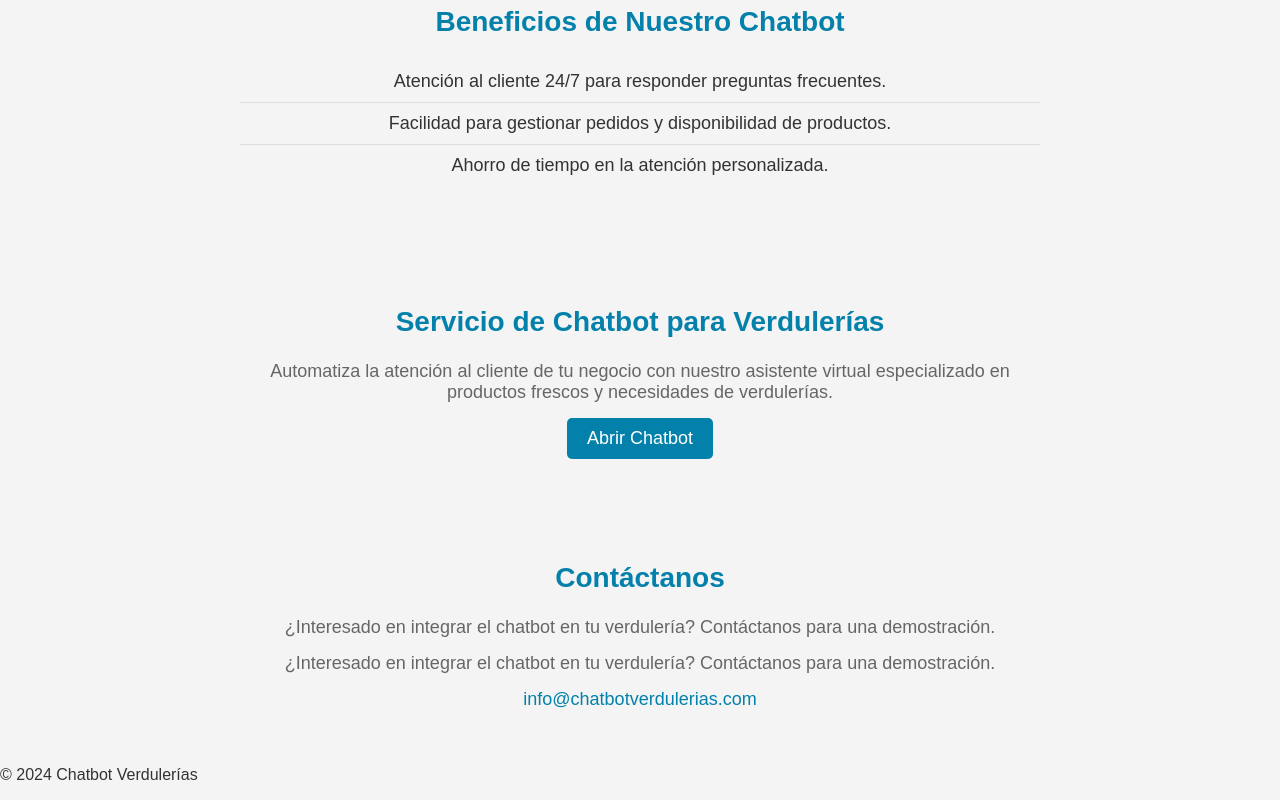
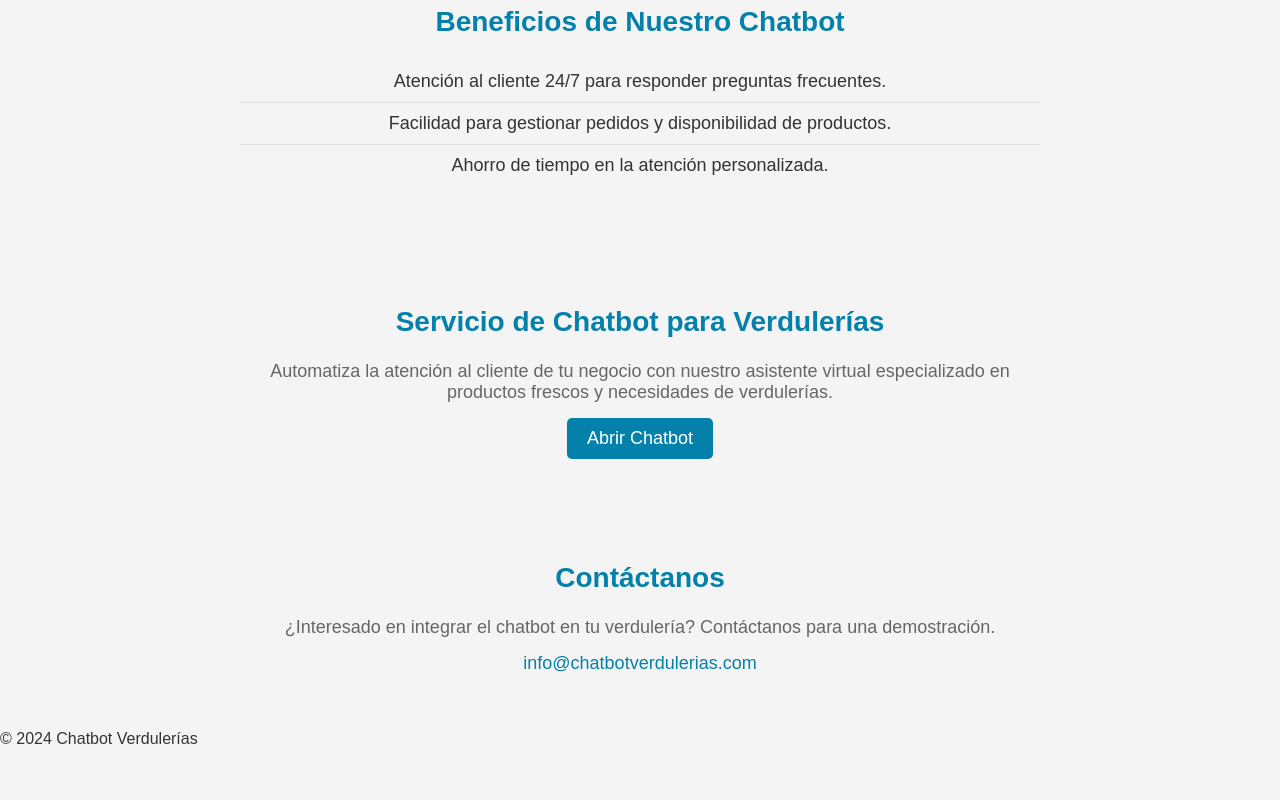
Before and after one commit to DieOGSG12/capstone, a plain HTML site: page website/index.html in a window 1280 px wide. Shown: the part 330-1130 px from the top of the page. After the commit the page ends 1094 px from the top, so only its background shows below. Drawn offline with Linux system fonts and the light colour scheme.

Commit message:
Eliminando una casilla de texto

```diff
--- a/website/index.html
+++ b/website/index.html
@@ -52,7 +52,6 @@
 <section id="contacto">
     <h2>Contáctanos</h2>
     <p>¿Interesado en integrar el chatbot en tu verdulería? Contáctanos para una demostración.</p>
-    <p>¿Interesado en integrar el chatbot en tu verdulería? Contáctanos para una demostración.</p>
     <a href="mailto:info@chatbotverdulerias.com">info@chatbotverdulerias.com</a>
 </section>
 
```
